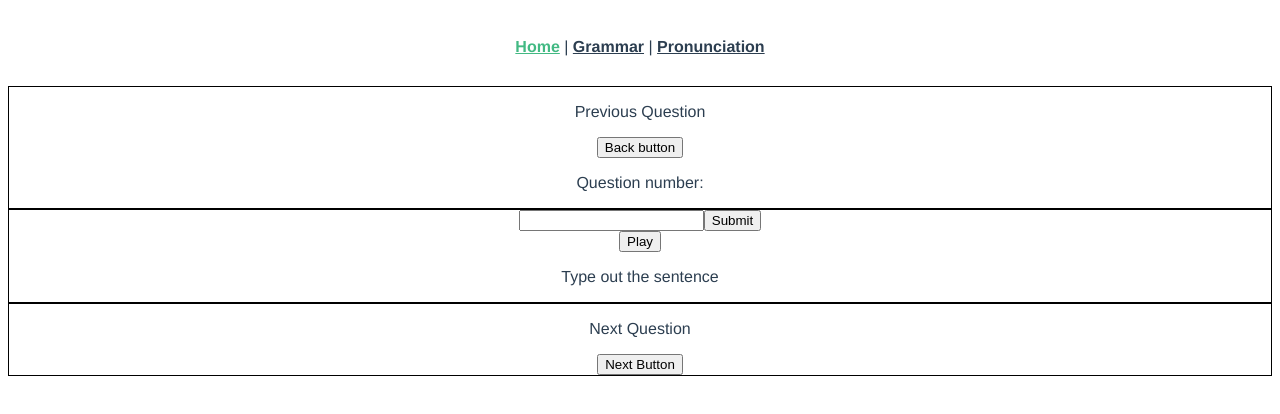
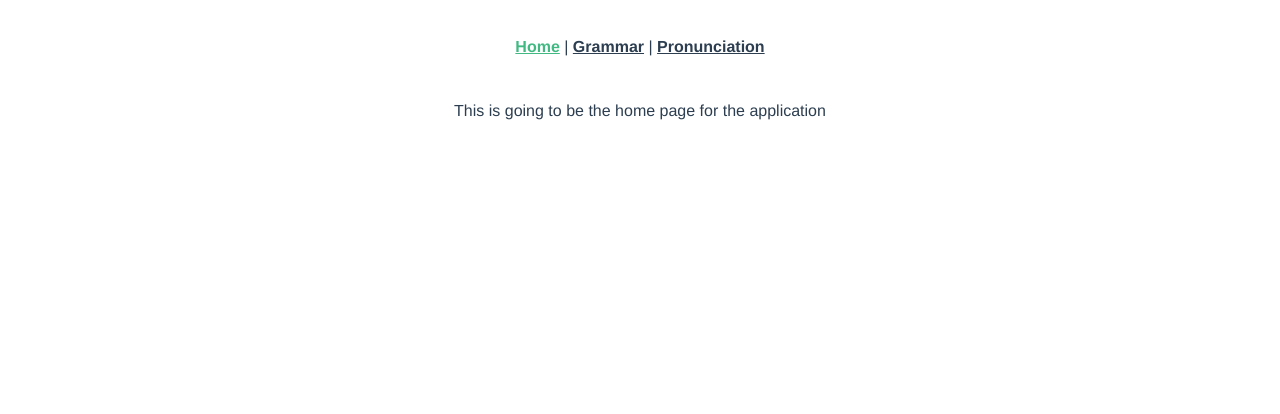
Before and after one commit to nancylee713/AILanguageTutor_FE, a Vue app: page /grammar in a window 1280 px wide. Shown: the top 414 px of the page. Built offline with nearby package versions, Linux system fonts and the light colour scheme.

Commit message:
Get routing working

```diff
--- a/src/router/index.js
+++ b/src/router/index.js
@@ -2,6 +2,7 @@ import Vue from 'vue';
 import VueRouter from 'vue-router';
 import Home from '../views/Home.vue';
 import Grammar from '../components/Grammar.vue';
+import Pronunciation from '../components/Pronunciation.vue';
 
 Vue.use(VueRouter);
 
@@ -16,6 +17,11 @@ const routes = [
     name: 'grammar',
     component: Grammar,
   },
+  {
+    path: '/pronunciation',
+    name: 'pronunciation',
+    component: Pronunciation,
+  },
 ];
 
 const router = new VueRouter({
--- a/src/views/Home.vue
+++ b/src/views/Home.vue
@@ -2,20 +2,15 @@
   <div class="home">
     <!-- <img alt="Vue logo" src="../assets/logo.png"> -->
     <!-- <HelloWorld msg="Welcome to Your Vue.js App"/> -->
-    <Grammar />
+    <p>This is going to be the home page for the application</p>
   </div>
 </template>
 
 <script>
 // @ is an alias to /src
 // import HelloWorld from '@/components/HelloWorld.vue';
-import Grammar from '@/components/Grammar.vue';
 
 export default {
   name: 'home',
-  components: {
-    Grammar,
-    // HelloWorld,
-  },
 };
 </script>
```
